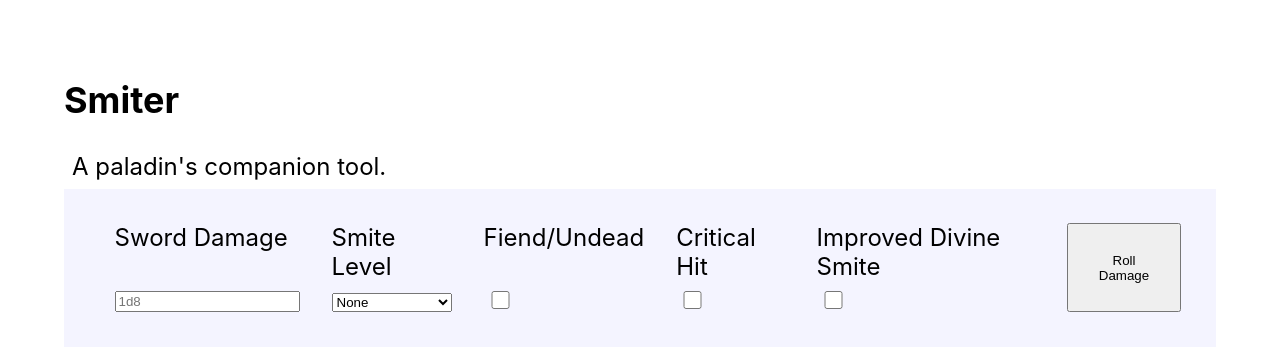
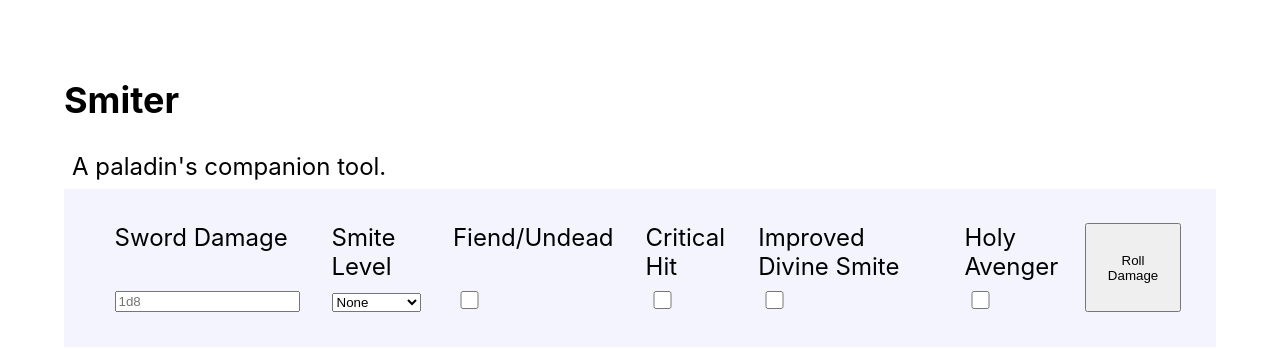
Before and after one commit to gusberinger/smiter, a React (Create React App) app: page / in a window 1280 px wide. Shown: the top 350 px of the page. Built offline with nearby package versions, Linux system fonts and the light colour scheme.

Commit message:
holy avenger damage shows in total

```diff
--- a/src/components/Smite.js
+++ b/src/components/Smite.js
@@ -1,4 +1,3 @@
-import { computeHeadingLevel } from '@testing-library/react'
 import React, {useState} from 'react'
 import SmiteForm from './SmiteForm'
 
@@ -31,9 +30,10 @@ const rollDice = (totalDice, sides, bonus) => {
   return total
 }
 
-const rollDamage = (sword, smiteLevel, special, criticalHit, improved) => {
+const rollDamage = (sword, smiteLevel, special, criticalHit, improved, holy) => {
   let smiteDice = 0
   let swordDice = sword.totalDice
+  let holyDice = 0
   if (smiteLevel > 0) {
     smiteDice = Math.min(1 + smiteLevel, 5) // 1st level smite is 2d8, capped at 5d8
   }
@@ -42,21 +42,28 @@ const rollDamage = (sword, smiteLevel, special, criticalHit, improved) => {
   if (improved) {
     smiteDice++;
   }
+  if (holy && special) {
+    holyDice = 2
+  }
   if (criticalHit) {
     smiteDice *= 2
     swordDice *= 2
-    console.log(swordDice)
+    holyDice *= 2
   }
   const swordDamage = rollDice(swordDice, sword.sides, sword.bonus)
   const smiteDamage = rollDice(smiteDice, 8, 0)
+  const holyDamage = rollDice(holyDice, 10, 0)
   const swordText = `${swordDice}d${sword.sides}`
   const smiteText = `${smiteDice}d8`
+  const holyText = `${holyDice}d10`
 
   return {
     swordDamage: swordDamage,
     smiteDamage: smiteDamage,
+    holyDamage: holyDamage,
     swordText: swordText,
-    smiteText: smiteText
+    smiteText: smiteText,
+    holyText: holyText
   }
 
 }
@@ -68,10 +75,10 @@ const Smite = () => {
   const childToParent = (childData) => {
     console.log(childData)
     const sword = parseString(childData.swordDamage)
-    const damage = rollDamage(sword, childData.smiteLevel, childData.special, childData.critical, childData.improved)
+    const damage = rollDamage(sword, childData.smiteLevel, childData.special,
+                              childData.critical, childData.improved, childData.holy)
     console.log(damage)
     setResults(damage)
-
   }
 
   return (
@@ -92,7 +99,7 @@ const Smite = () => {
           </p>
           <hr/>
           <p>
-            <i>Total Damage: </i> {results.swordDamage + results.smiteDamage}
+            <i>Total Damage: </i> {results.swordDamage + results.smiteDamage + results.holyDamage}
           </p>
           </>
           }
--- a/src/components/SmiteForm.js
+++ b/src/components/SmiteForm.js
@@ -54,6 +54,11 @@ const SmiteForm = ({childToParent}) => {
         <input {...register("improved")} type="checkbox" label="improved-label" className='checkmark'/>
       </div>
 
+      <div className="item">
+        <label forhtml="holy-label">Holy Avenger</label>
+        <input {...register("holy")} type="checkbox" label="holy-label" className='checkmark'/>
+      </div>
+
       <button className="btn">Roll Damage</button>
 
     </form>
```
